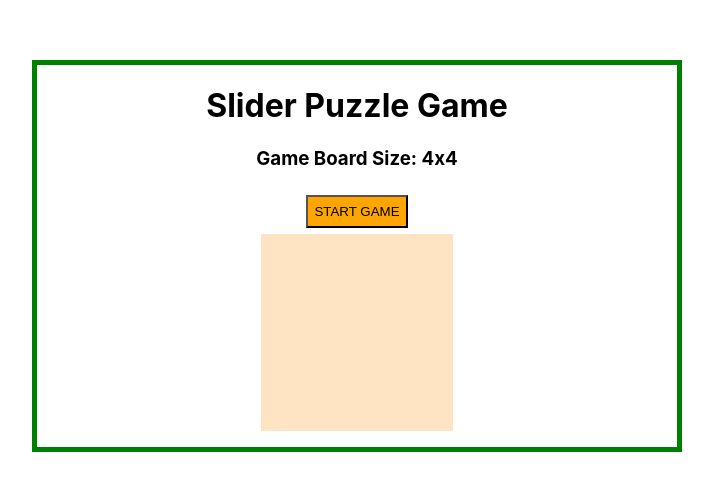
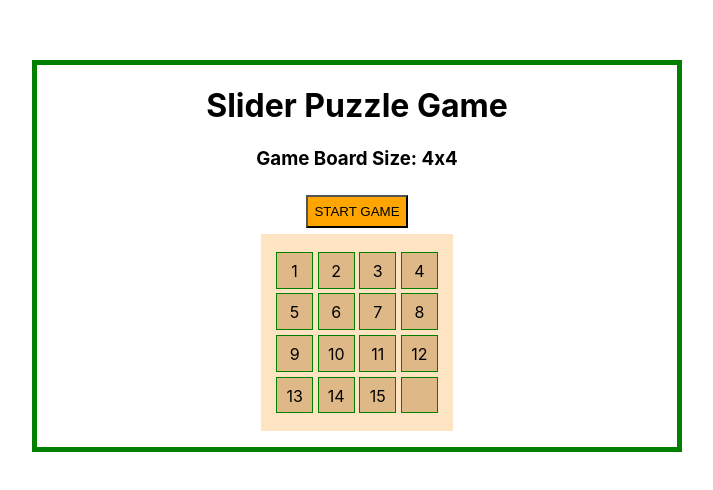
Before and after one commit to SJ47/slider-puzzle-game, a React (Vite) app: page / in a window 1280 px wide. Shown: the part 144-634 px from the top of the page, without its empty margins (283-996 px from the left). Built offline with nearby package versions, Linux system fonts and the light colour scheme.

Commit message:
GameContainer refactored to remove service funcs

```diff
--- a/src/components/Board.jsx
+++ b/src/components/Board.jsx
@@ -13,11 +13,7 @@ const Board = ({
 }) => {
     const arrayOfTiles = gameBoard.map((tile, index) => {
         return (
-            <Tile
-                key={index + 1}
-                tile={tile}
-                handleTileClick={handleTileClick}
-            />
+            <Tile key={index + 1} tile={tile} handleTileClick={handleTileClick} />
         );
     });
 
@@ -26,8 +22,8 @@ const Board = ({
             <h3>Game Board Size: 4x4</h3>
             <StartButton
                 handleStartGame={handleStartGame}
+                handleResetGame={handleResetGame}
                 isGameStarted={isGameStarted}
-                handleResetGame={handleResetGame}
                 isGameWon={isGameWon}
             />
             <div className="board-container">{arrayOfTiles}</div>
--- a/src/containers/GameContainer.jsx
+++ b/src/containers/GameContainer.jsx
@@ -1,96 +1,42 @@
 import React, { useState } from "react";
+
 import Board from "../components/Board";
 
-// Functions
-const swapArrayElements = function (arr, indexA, indexB) {
-    const temp = arr[indexA];
-    arr[indexA] = arr[indexB];
-    arr[indexB] = temp;
-    console.log("ARR: ", arr);
-    return arr;
-};
+import { swapArrayElements } from "../services/swapArrayElements";
+import { shuffleArray } from "../services/shuffleArray";
+import { compareArrays } from "../services/compareArrays";
 
-const findEmptyTile = (tile) => {
-    return tile === " ";
-};
-
-// Component
 const GameContainer = () => {
-    const winningBoard = [
-        1,
-        2,
-        3,
-        4,
-        5,
-        6,
-        7,
-        8,
-        9,
-        10,
-        11,
-        12,
-        13,
-        14,
-        15,
-        " ",
-    ];
+    const winningBoard = [1, 2, 3, 4, 5, 6, 7, 8, 9, 10, 11, 12, 13, 14, 15, " "];
 
     const [isGameStarted, setIsGameStarted] = useState(false);
     const [isGameWon, setIsGameWon] = useState(false);
-
-    const [gameBoard, setGameBoard] = useState([]);
+    const [gameBoard, setGameBoard] = useState([...winningBoard]);
     const [tileSpace, setTileSpace] = useState();
 
-    function shuffleArray(array) {
-        // return array; // TODO: Remove line
-        for (let i = array.length - 1; i > 0; i--) {
-            const j = Math.floor(Math.random() * (i + 1));
-            [array[i], array[j]] = [array[j], array[i]];
-            if (array[i] === " ") setTileSpace(i + 1);
-        }
-        return array;
-    }
-
-    // Start Game
+    // Handle Start of Game Setup
     const handleStartGame = () => {
         setIsGameStarted(true);
         setIsGameWon(false);
-        setGameBoard(shuffleArray([...winningBoard]));
+        const shuffledBoard = shuffleArray([...winningBoard]);
+        setGameBoard(shuffledBoard);
+        setTileSpace(shuffledBoard.indexOf(" ") + 1);
     };
 
-    // Reset Game
+    // Handle resetting the game either during game or after a win
     const handleResetGame = () => {
         // Reset after game won and playing another game
-        if (isGameWon) {
-            setIsGameStarted(false);
-            setGameBoard([...winningBoard]);
-        }
-        // Reset game during play and confirm with user to reset
-        else {
-            if (
-                confirm(
-                    "Click OK to reset game or Cancel to continue with current game"
-                )
-            ) {
-                setIsGameStarted(false);
-                setGameBoard([...winningBoard]);
-            }
-        }
+        !isGameWon &&
+        !confirm("Click OK to reset game or Cancel to continue with current game")
+            ? null // If game is still in progress and confirm to reset was a cancel
+            : (setIsGameStarted(false), setGameBoard([...winningBoard])); // otherwise game was won or clicked ok to reset game
     };
 
-    const gameWon = (a, b) => {
-        return (
-            Array.isArray(a) &&
-            Array.isArray(b) &&
-            a.length === b.length &&
-            a.every((val, index) => val === b[index])
-        );
-    };
-
+    // Handle tile clicked
     const handleTileClick = (tileNumberClicked) => {
         if (!isGameStarted || isGameWon) return;
-        tileNumberClicked = gameBoard.indexOf(tileNumberClicked) + 1; //4
 
+        tileNumberClicked = gameBoard.indexOf(tileNumberClicked) + 1;
         setTileSpace(gameBoard.indexOf(" ") + 1);
 
         // Check if tile clicked has the space tile next to it defined as a space before, space after, space above or space below
@@ -101,18 +47,15 @@ const GameContainer = () => {
             tileNumberClicked + 4 === tileSpace ||
             tileNumberClicked - 4 === tileSpace
         ) {
+            // if it is a valid click move then swap space tile with the tile number clicked and update the tilespace location
             setGameBoard(
-                swapArrayElements(
-                    gameBoard,
-                    tileSpace - 1,
-                    tileNumberClicked - 1
-                )
+                swapArrayElements(gameBoard, tileSpace - 1, tileNumberClicked - 1)
             );
-
             setTileSpace(tileNumberClicked);
         }
-        // Check if game won
-        if (gameWon(winningBoard, gameBoard)) {
+
+        // Check if game won by comparing current game board status with winning board
+        if (compareArrays(winningBoard, gameBoard)) {
             setIsGameWon(true);
         }
     };
@@ -125,8 +68,8 @@ const GameContainer = () => {
                 gameBoard={gameBoard}
                 handleTileClick={handleTileClick}
                 handleStartGame={handleStartGame}
+                handleResetGame={handleResetGame}
                 isGameStarted={isGameStarted}
-                handleResetGame={handleResetGame}
                 isGameWon={isGameWon}
             />
         </div>
--- /dev/null
+++ b/src/services/compareArrays.js
@@ -0,0 +1,8 @@
+export const compareArrays = (a, b) => {
+    return (
+        Array.isArray(a) &&
+        Array.isArray(b) &&
+        a.length === b.length &&
+        a.every((val, index) => val === b[index])
+    );
+}
--- /dev/null
+++ b/src/services/shuffleArray.js
@@ -0,0 +1,8 @@
+export const shuffleArray = (array) => {
+    for (let i = array.length - 1; i > 0; i--) {
+        const j = Math.floor(Math.random() * (i + 1));
+        [array[i], array[j]] = [array[j], array[i]];
+        // if (array[i] === " ") setTileSpace(i + 1);
+    }
+    return array;
+}
--- /dev/null
+++ b/src/services/swapArrayElements.js
@@ -0,0 +1,6 @@
+export const swapArrayElements = (arr, indexA, indexB) => {
+    const temp = arr[indexA];
+    arr[indexA] = arr[indexB];
+    arr[indexB] = temp;
+    return arr;
+};
```
